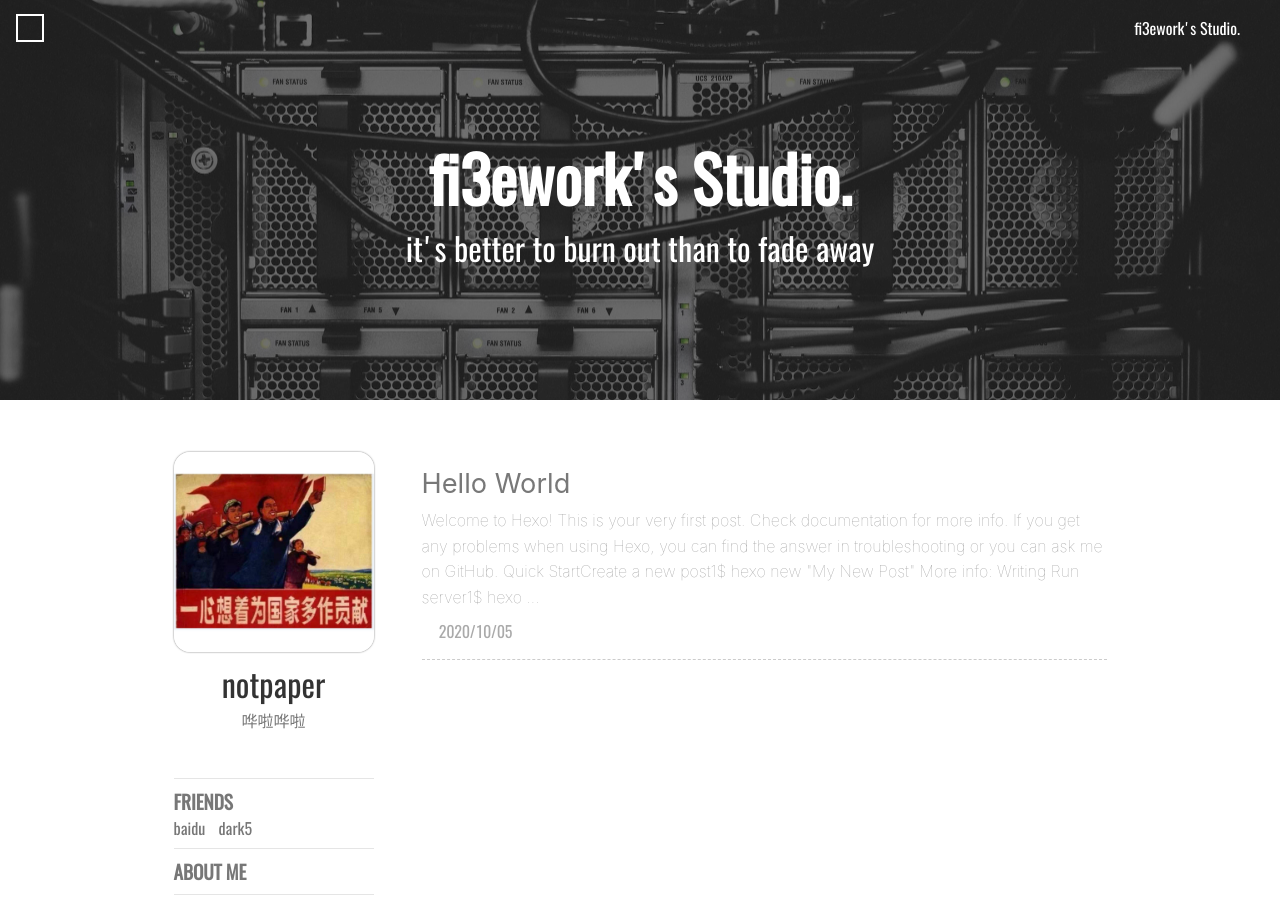
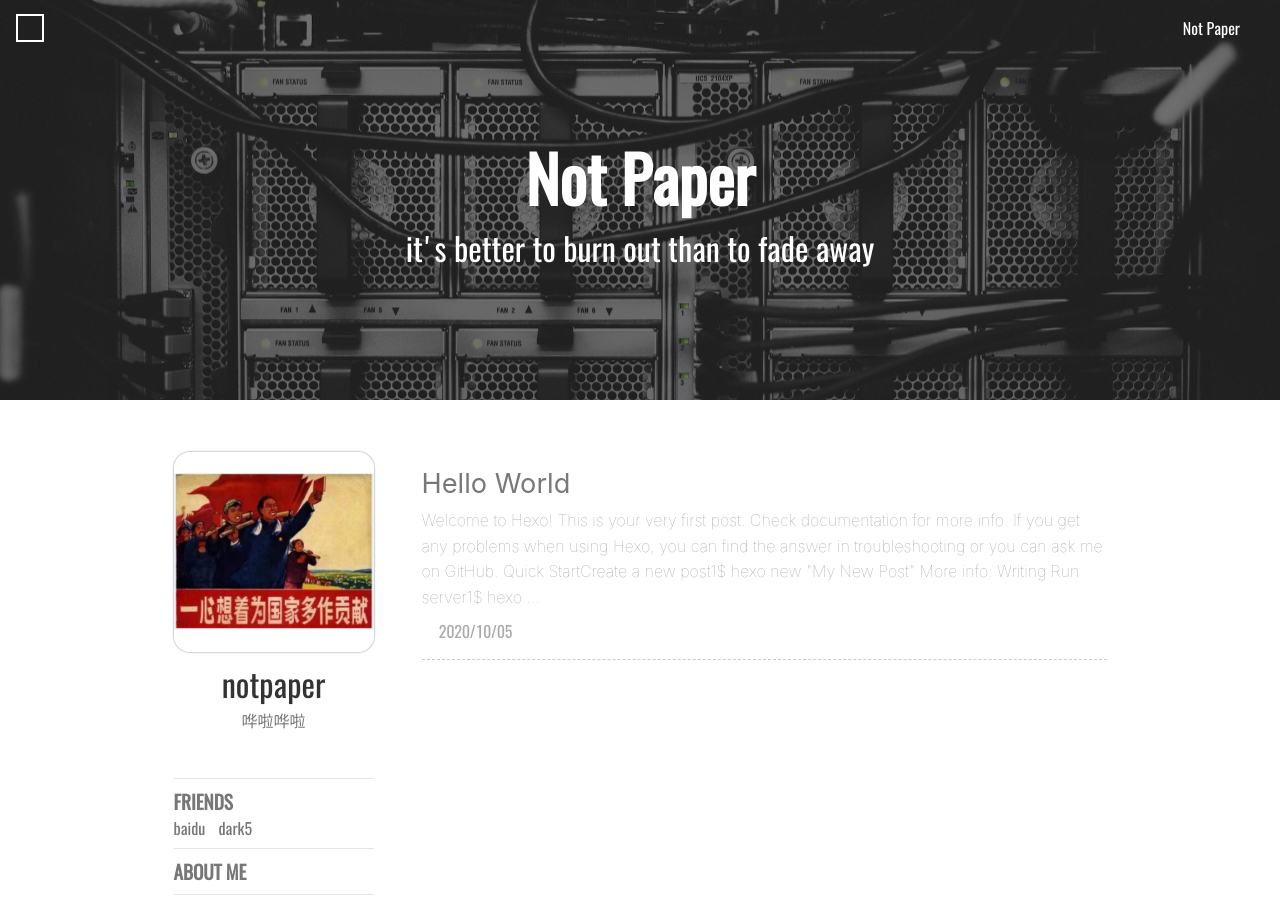
Before and after one commit to notpaper/notpaper.github.io, a plain HTML site: page index.html in a window 1280 px wide. Shown: the top 898 px of the page. Drawn offline with nearby package versions, Linux system fonts and the light colour scheme; some packages are replaced by stand-ins of ours; no server answers; a script that the page names is missing; a web font is replaced by a local one.

Commit message:
Site updated: 2020-10-07 11:59:18

```diff
--- a/index.html
+++ b/index.html
@@ -218,7 +218,7 @@
     <div class="header-sidebar-menu">&#xe775;</div>
     <!-- post页的toggle banner  -->
 
-    <a class="home-link" href=/>fi3ework's Studio.</a>
+    <a class="home-link" href=/>Not Paper</a>
 </header>
     <div class="wrapper">
         <div class="site-intro" style="
@@ -244,7 +244,7 @@ height:50vh;
         <h1 class="intro-title">
             <!-- 主页  -->
 
-            fi3ework's Studio.
+            Not Paper
             <!-- 文章页  -->
 
         </h1>
```
Also changed, not shown: archives/2020/10/index.html (+1 -1 lines), archives/2020/index.html (+1 -1 lines), archives/index.html (+1 -1 lines).
